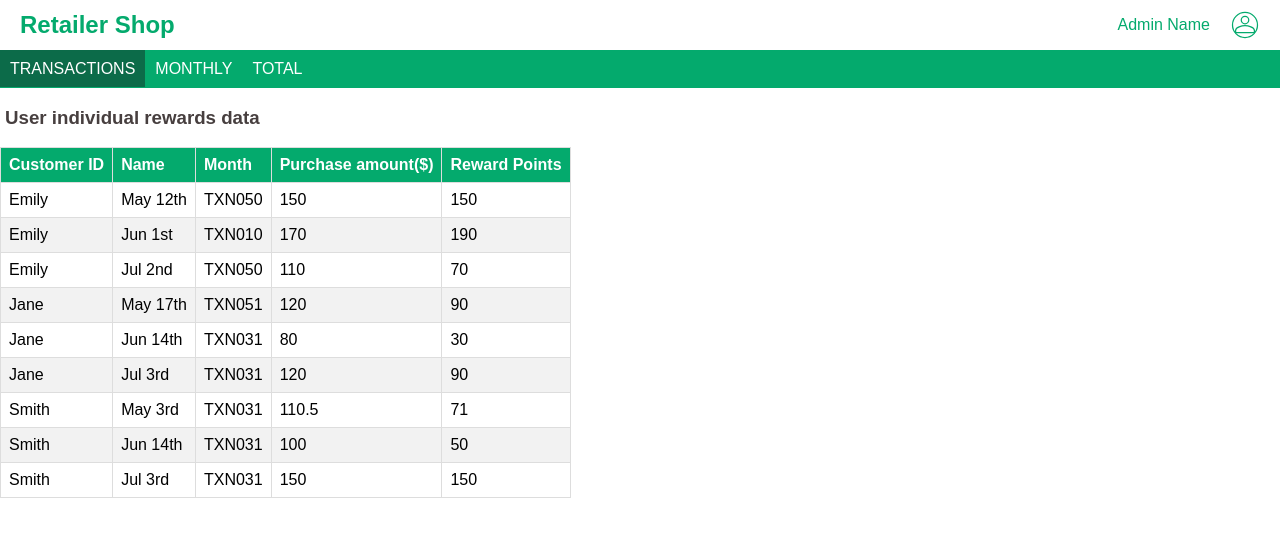
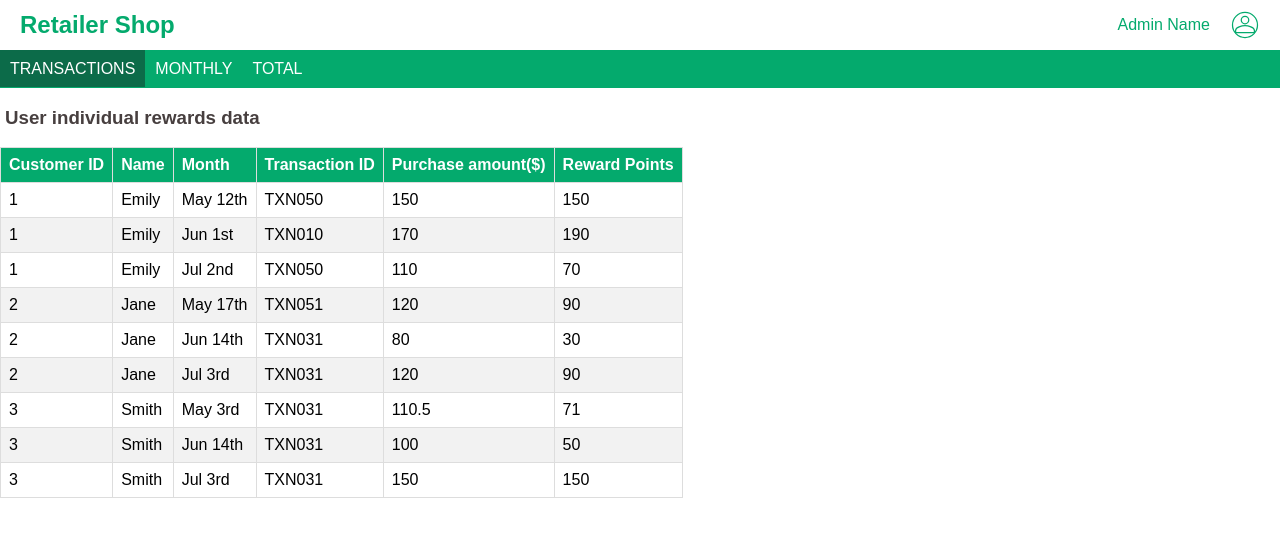
Before and after one commit to aditya-vardhan/rewards, a React (Create React App) app: page / in a window 1280 px wide. Shown: the top 536 px of the page. Built offline with nearby package versions, Linux system fonts and the light colour scheme.

Commit message:
corrected headers

```diff
--- a/src/components/RewardUtils.js
+++ b/src/components/RewardUtils.js
@@ -11,6 +11,7 @@ export const getUserRewardsData = (purchaseData) => {
     const reward = txn.price > 100 ? (txn.price - 100) * 2 + 50 : txn.price - 50;
 
     const validTransaction = {
+      customer_id: txn.customer_id,
       customer_name: txn.customer_name,
       date: moment(txn.purchased_date).format('MMM Do'),
       txnAmount: txn.price,
--- a/src/components/TransactionRewards.js
+++ b/src/components/TransactionRewards.js
@@ -27,6 +27,7 @@ function TransactionRewards() {
     return [...userTransactions]?.sort(sortByName).map((row, key) => {
       return (
         <tr key={key}>
+          <td>{row.customer_id}</td>
           <td>{row.customer_name}</td>
           <td>{row.date}</td>
           <td>{row.txnId}</td>
@@ -51,6 +52,7 @@ function TransactionRewards() {
               <th>Customer ID</th>
               <th>Name</th>
               <th>Month</th>
+              <th>Transaction ID</th>
               <th>Purchase amount($)</th>
               <th>Reward Points</th>
             </tr>
```
